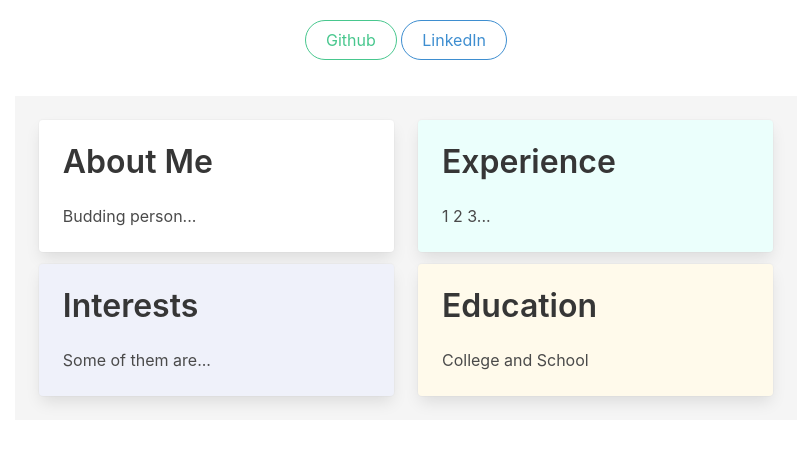
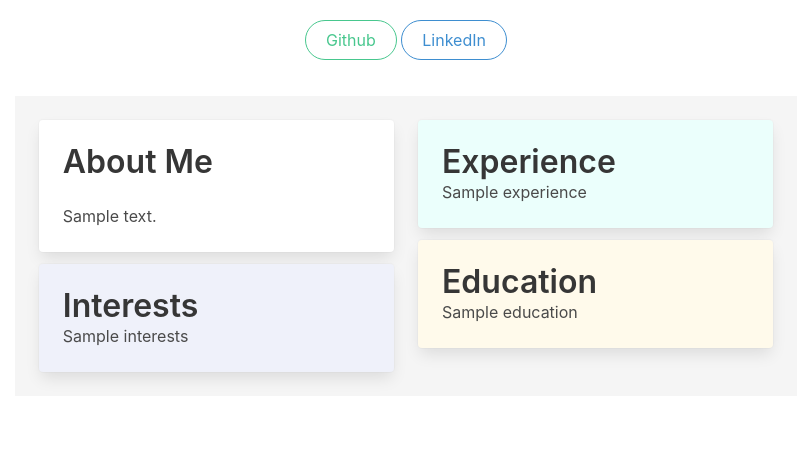
Before and after one commit to AnthonyThomas20/Simple-Portfolio-using-Flask, a Flask app: template flask-profile/templates/index.html in a window 1280 px wide. Shown: the part 247-697 px from the top of the page, without its empty margins (234-1045 px from the left). Run offline with Flask 2, Linux system fonts and the light colour scheme; the template is opened without the code that fills it: most values are stand-ins (such as "Sample title", 1, 10 or a date in 2020).

Commit message:
Update index.html

```diff
--- a/flask-profile/templates/index.html
+++ b/flask-profile/templates/index.html
@@ -23,13 +23,13 @@
           <div class="card m-3">
             <div class="card-content">
               <h1 class="title">About Me</h1>
-              <p>Budding person...</p>
+              <p>{{profile.about}}</p>
             </div>
           </div>
           <div class="card m-3 has-background-link-light">
             <div class="card-content">
               <h1 class="title">Interests</h1>
-              <p>Some of them are...</p>
+              {{profile.interests|safe}}
             </div>
           </div>
         </div>
@@ -37,13 +37,13 @@
           <div class="card m-3 has-background-primary-light">
             <div class="card-content">
               <h1 class="title">Experience</h1>
-              <p>1 2 3...</p>
+              {{profile.experience|safe}}
             </div>
           </div>
           <div class="card m-3 has-background-warning-light">
             <div class="card-content">
               <h1 class="title">Education</h1>
-              <p>College and School</p>
+              {{profile.education|safe}}
             </div>
           </div>
         </div>
```
